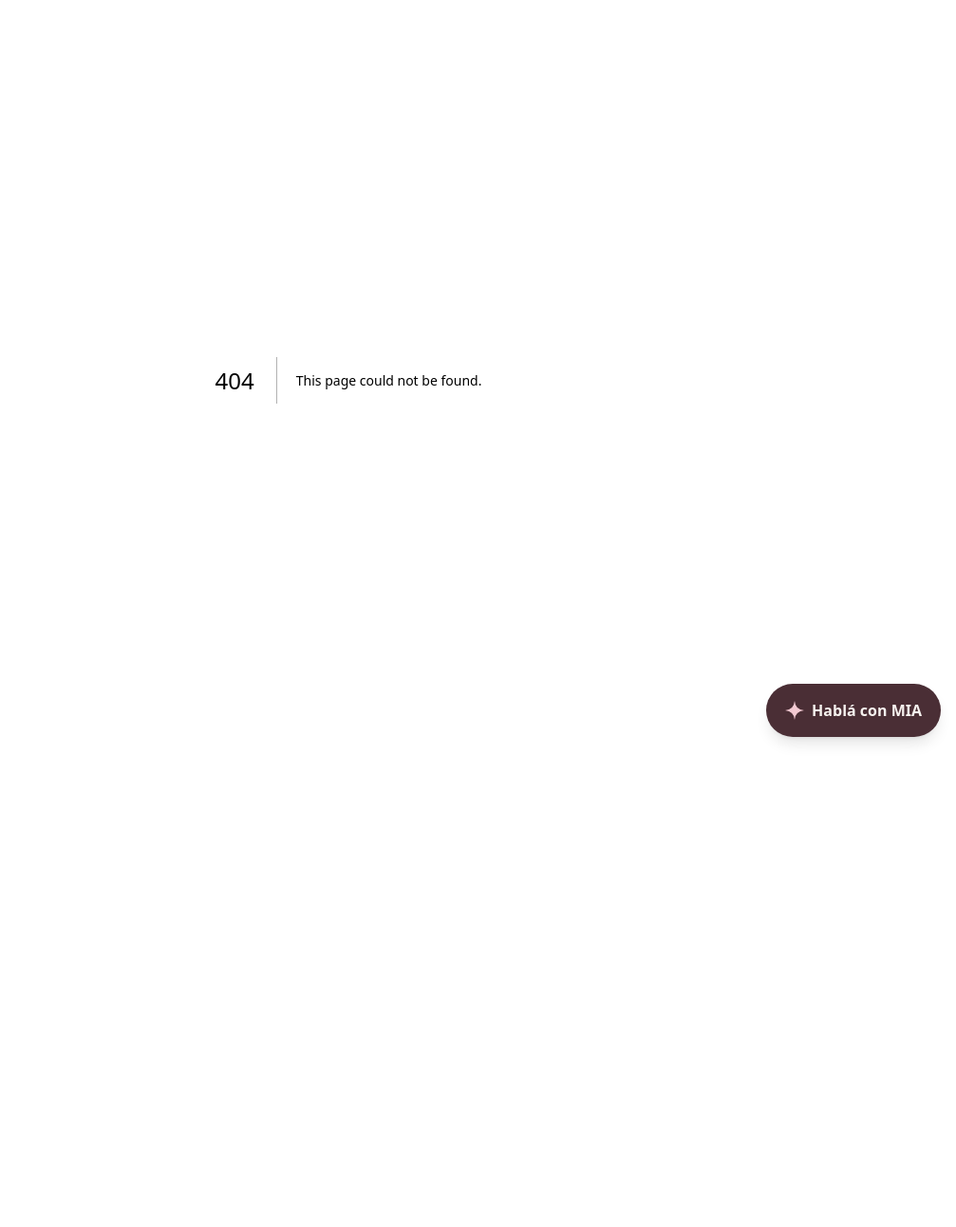
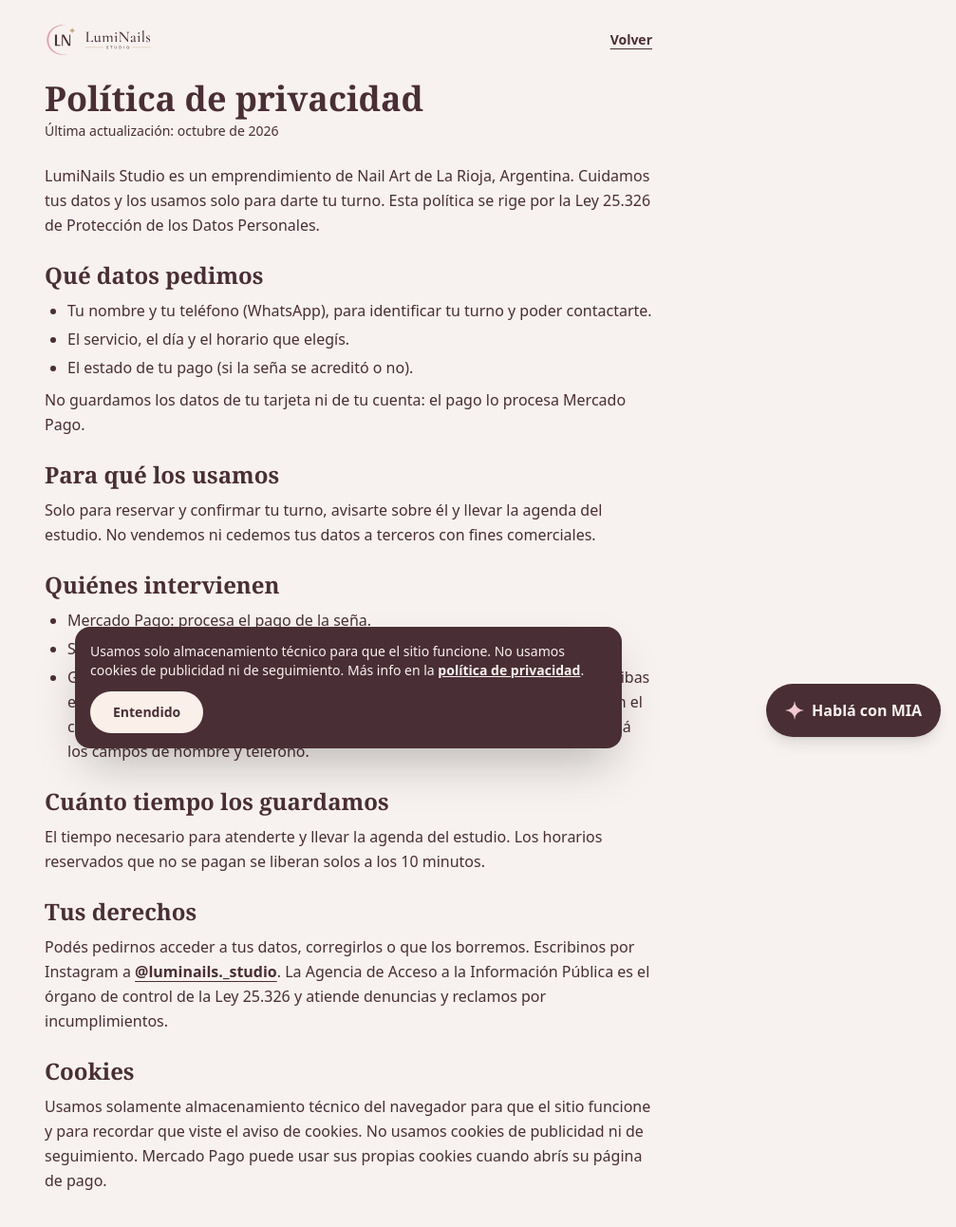
Before and after one commit to Fabri2022/Proyecto-Luminails, a Next.js app: page /privacidad in a window 1280 px wide. Before the commit this address had no page. Shown: the top 1292 px of the page at 95% size, without its empty margins (273-1280 px from the left). Before the commit the page ends 800 px from the top, so only its background shows below. Built offline with nearby package versions, Linux system fonts and the light colour scheme.

Commit message:
Privacidad, términos, aviso de cookies y casilla de aceptación al reservar
Co-Authored-By: Claude Sonnet 5.5 <noreply@anthropic.com>
Claude-Session: https://claude.ai/code/session_01Pic6ZqCBdUZyWkQZPDuqU4

```diff
--- a/src/app/layout.tsx
+++ b/src/app/layout.tsx
@@ -1,6 +1,7 @@
 import type { Metadata, Viewport } from "next";
 import "./globals.css";
 import { Mia } from "@/components/Mia";
+import { AvisoCookies } from "@/components/AvisoCookies";
 
 export const metadata: Metadata = {
   title: "LumiNails Studio · Reservá tu turno de uñas en La Rioja",
@@ -27,6 +28,7 @@ export default function RootLayout({ children }: LayoutProps<"/">) {
     <html lang="es-AR" className="h-full">
       <body className="min-h-full flex flex-col">{children}
         <Mia />
+        <AvisoCookies />
       </body>
     </html>
   );
--- a/src/app/page.tsx
+++ b/src/app/page.tsx
@@ -311,6 +311,10 @@ function Pie() {
           </span>
           Seguinos
         </a>
+        <p className="mt-4 flex justify-center gap-4">
+          <a href="/privacidad" className="underline underline-offset-4">Privacidad</a>
+          <a href="/terminos" className="underline underline-offset-4">Términos y condiciones</a>
+        </p>
         <p className="mt-2">La Rioja, Argentina · © 2026 LumiNails Studio</p>
       </div>
     </footer>
--- /dev/null
+++ b/src/app/privacidad/page.tsx
@@ -0,0 +1,50 @@
+import { Legal, CONTACTO_IG, CONTACTO_TXT } from "@/components/Legal";
+
+export const metadata = { title: "Política de privacidad · LumiNails Studio" };
+
+export default function Privacidad() {
+  return (
+    <Legal titulo="Política de privacidad" actualizado="octubre de 2026">
+      <p>LumiNails Studio es un emprendimiento de Nail Art de La Rioja, Argentina. Cuidamos tus datos y los usamos solo para darte tu turno. Esta política se rige por la Ley 25.326 de Protección de los Datos Personales.</p>
+
+      <section>
+        <h2>Qué datos pedimos</h2>
+        <ul>
+          <li>Tu nombre y tu teléfono (WhatsApp), para identificar tu turno y poder contactarte.</li>
+          <li>El servicio, el día y el horario que elegís.</li>
+          <li>El estado de tu pago (si la seña se acreditó o no).</li>
+        </ul>
+        <p className="mt-2">No guardamos los datos de tu tarjeta ni de tu cuenta: el pago lo procesa Mercado Pago.</p>
+      </section>
+
+      <section>
+        <h2>Para qué los usamos</h2>
+        <p>Solo para reservar y confirmar tu turno, avisarte sobre él y llevar la agenda del estudio. No vendemos ni cedemos tus datos a terceros con fines comerciales.</p>
+      </section>
+
+      <section>
+        <h2>Quiénes intervienen</h2>
+        <ul>
+          <li>Mercado Pago: procesa el pago de la seña.</li>
+          <li>Supabase y Vercel: guardan los datos de la agenda y alojan la aplicación.</li>
+          <li>Google (Gemini): MIA, nuestra asistente, usa inteligencia artificial. Lo que escribas en el chat se envía a Google para generar la respuesta. Por eso, no escribas en el chat datos personales como teléfono, DNI o datos de tarjeta; para reservar, usá los campos de nombre y teléfono.</li>
+        </ul>
+      </section>
+
+      <section>
+        <h2>Cuánto tiempo los guardamos</h2>
+        <p>El tiempo necesario para atenderte y llevar la agenda del estudio. Los horarios reservados que no se pagan se liberan solos a los 10 minutos.</p>
+      </section>
+
+      <section>
+        <h2>Tus derechos</h2>
+        <p>Podés pedirnos acceder a tus datos, corregirlos o que los borremos. Escribinos por Instagram a <a href={CONTACTO_IG} target="_blank" rel="noopener noreferrer">{CONTACTO_TXT}</a>. La Agencia de Acceso a la Información Pública es el órgano de control de la Ley 25.326 y atiende denuncias y reclamos por incumplimientos.</p>
+      </section>
+
+      <section>
+        <h2>Cookies</h2>
+        <p>Usamos solamente almacenamiento técnico del navegador para que el sitio funcione y para recordar que viste el aviso de cookies. No usamos cookies de publicidad ni de seguimiento. Mercado Pago puede usar sus propias cookies cuando abrís su página de pago.</p>
+      </section>
+    </Legal>
+  );
+}
--- a/src/app/reservar/Reserva.tsx
+++ b/src/app/reservar/Reserva.tsx
@@ -28,6 +28,7 @@ export default function Reserva() {
   const [hora, setHora] = useState<number | null>(null);
   const [nombre, setNombre] = useState("");
   const [telefono, setTelefono] = useState("");
+  const [acepta, setAcepta] = useState(false);
   const [enviando, setEnviando] = useState(false);
   const [errorReserva, setErrorReserva] = useState("");
   const [reserva, setReserva] = useState<{ turnoId: string; expiraEn: string } | null>(null);
@@ -98,7 +99,7 @@ export default function Reserva() {
 
   const horas = fecha && dias ? dias[fecha] ?? [] : [];
   const telOk = telefono.replace(/\D/g, "").length >= 8;
-  const listo = fecha !== null && hora !== null && nombre.trim().length >= 2 && telOk;
+  const listo = fecha !== null && hora !== null && nombre.trim().length >= 2 && telOk && acepta;
   const fechaTexto = fecha
     ? (() => { const [y, m, d] = fecha.split("-").map(Number); return `${DIAS_LARGO[new Date(Date.UTC(y, m - 1, d)).getUTCDay()]} ${d} de ${MESES[m - 1].toLowerCase()}`; })()
     : "";
@@ -216,6 +217,10 @@ export default function Reserva() {
           <label className="mt-3 block text-sm font-semibold">Teléfono (WhatsApp)
             <input value={telefono} onChange={(e) => setTelefono(e.target.value)} inputMode="tel" autoComplete="tel" className="mt-1 block min-h-12 w-full rounded-2xl bg-white px-4 text-base ring-1 ring-cacao/25" />
           </label>
+          <label className="mt-4 flex items-start gap-3 text-sm">
+            <input type="checkbox" checked={acepta} onChange={(e) => setAcepta(e.target.checked)} className="mt-0.5 size-6 shrink-0 accent-[#4a2e35]" />
+            <span>Leí y acepto los <Link href="/terminos" target="_blank" className="font-semibold underline">términos y condiciones</Link> y la <Link href="/privacidad" target="_blank" className="font-semibold underline">política de privacidad</Link>.</span>
+          </label>
         </section>
       )}
 
--- /dev/null
+++ b/src/app/terminos/page.tsx
@@ -0,0 +1,40 @@
+import { Legal, CONTACTO_IG, CONTACTO_TXT } from "@/components/Legal";
+
+export const metadata = { title: "Términos y condiciones · LumiNails Studio" };
+
+export default function Terminos() {
+  return (
+    <Legal titulo="Términos y condiciones" actualizado="octubre de 2026">
+      <p>Al reservar un turno en LumiNails Studio aceptás estas condiciones.</p>
+
+      <section>
+        <h2>Servicios y precios</h2>
+        <p>Ofrecemos Semipermanente, Kapping y Soft Gel, con los precios y duraciones que ves en la página. Los adicionales se suman al precio del servicio. El precio final se abona en el estudio.</p>
+      </section>
+
+      <section>
+        <h2>Reserva y seña</h2>
+        <ul>
+          <li>Para confirmar el turno se abona una seña de $2.000, únicamente con Mercado Pago desde la aplicación.</li>
+          <li>Al elegir un horario te lo guardamos 10 minutos. Si en ese tiempo no se acredita la seña, el horario se libera para otras personas.</li>
+          <li>El turno queda confirmado recién cuando Mercado Pago nos avisa que la seña se acreditó.</li>
+        </ul>
+      </section>
+
+      <section>
+        <h2>Cancelaciones y devolución de la seña</h2>
+        <p>Las condiciones para cancelar, reprogramar o recuperar la seña las define el estudio. Consultalas por Instagram, en <a href={CONTACTO_IG} target="_blank" rel="noopener noreferrer">{CONTACTO_TXT}</a>, antes de reservar.</p>
+      </section>
+
+      <section>
+        <h2>Asistente MIA</h2>
+        <p>MIA es una asistente con inteligencia artificial que consulta la agenda real. Puede equivocarse: el horario vale cuando lo ves en el calendario o cuando tu turno figura confirmado. MIA no cobra ni reserva por su cuenta.</p>
+      </section>
+
+      <section>
+        <h2>Tus datos</h2>
+        <p>Cómo cuidamos tus datos está explicado en la <a href="/privacidad">política de privacidad</a>.</p>
+      </section>
+    </Legal>
+  );
+}
--- /dev/null
+++ b/src/components/AvisoCookies.tsx
@@ -0,0 +1,24 @@
+"use client";
+
+import Link from "next/link";
+import { useSyncExternalStore } from "react";
+
+const CLAVE = "luminails-aviso-cookies";
+const oyentes = new Set<() => void>();
+const visto = () => { try { return localStorage.getItem(CLAVE) === "1"; } catch { return false; } };
+const suscribir = (f: () => void) => { oyentes.add(f); return () => { oyentes.delete(f); }; };
+
+// Aviso informativo: el sitio solo usa almacenamiento técnico (sin cookies de publicidad ni seguimiento).
+export function AvisoCookies() {
+  const yaVisto = useSyncExternalStore(suscribir, visto, () => true);
+  if (yaVisto) return null;
+  return (
+    <div role="region" aria-label="Aviso de cookies" className="fixed inset-x-3 bottom-3 z-[60] mx-auto max-w-xl rounded-2xl bg-cacao p-4 text-sm text-hueso shadow-2xl">
+      <p>Usamos solo almacenamiento técnico para que el sitio funcione. No usamos cookies de publicidad ni de seguimiento. Más info en la <Link href="/privacidad" className="font-semibold underline">política de privacidad</Link>.</p>
+      <button type="button" className="mt-3 min-h-11 rounded-full bg-blush px-6 font-bold text-cacao"
+        onClick={() => { try { localStorage.setItem(CLAVE, "1"); } catch { /* sin almacenamiento */ } oyentes.forEach((f) => f()); }}>
+        Entendido
+      </button>
+    </div>
+  );
+}
--- /dev/null
+++ b/src/components/Legal.tsx
@@ -0,0 +1,24 @@
+import Link from "next/link";
+import Image from "next/image";
+import type { ReactNode } from "react";
+
+export const CONTACTO_IG = "https://www.instagram.com/luminails._studio";
+export const CONTACTO_TXT = "@luminails._studio";
+
+export function Legal({ titulo, actualizado, children }: { titulo: string; actualizado: string; children: ReactNode }) {
+  return (
+    <main className="mx-auto w-full max-w-2xl px-4 pb-32 pt-6">
+      <header className="flex items-center justify-between">
+        <Link href="/" aria-label="Volver al inicio">
+          <Image src="/logo/LumiNails_horizontal.svg" alt="LumiNails Studio" width={420} height={86} className="h-9 w-auto" priority />
+        </Link>
+        <Link href="/" className="text-sm font-semibold underline underline-offset-4">Volver</Link>
+      </header>
+      <h1 className="mt-6 font-serif text-4xl font-semibold">{titulo}</h1>
+      <p className="mt-1 text-sm">Última actualización: {actualizado}</p>
+      <div className="mt-6 space-y-6 leading-relaxed [&_h2]:mb-2 [&_h2]:font-serif [&_h2]:text-2xl [&_h2]:font-semibold [&_ul]:list-disc [&_ul]:space-y-1 [&_ul]:pl-6 [&_a]:font-semibold [&_a]:underline [&_a]:underline-offset-4">
+        {children}
+      </div>
+    </main>
+  );
+}
--- a/src/components/Mia.tsx
+++ b/src/components/Mia.tsx
@@ -28,6 +28,7 @@ export function Mia() {
   const [elegida, setElegida] = useState<Opcion | null>(null);
   const [nombre, setNombre] = useState("");
   const [telefono, setTelefono] = useState("");
+  const [acepta, setAcepta] = useState(false);
   const [yendo, setYendo] = useState(false);
   const [errorPago, setErrorPago] = useState("");
   const fin = useRef<HTMLDivElement>(null);
@@ -79,7 +80,7 @@ export function Mia() {
     } catch { setErrorPago("Sin conexión. Probá de nuevo."); }
     setYendo(false);
   }
-  const datosOk = nombre.trim().length >= 2 && telefono.replace(/\D/g, "").length >= 8;
+  const datosOk = nombre.trim().length >= 2 && telefono.replace(/\D/g, "").length >= 8 && acepta;
 
   return (
     <>
@@ -128,6 +129,10 @@ export function Mia() {
                 <label className="mt-2 block text-sm font-semibold">Teléfono (WhatsApp)
                   <input value={telefono} onChange={(e) => setTelefono(e.target.value)} inputMode="tel" autoComplete="tel" className="mt-1 block min-h-11 w-full rounded-xl bg-white px-3 text-base ring-1 ring-cacao/25" />
                 </label>
+                <label className="mt-3 flex items-start gap-2 text-xs">
+                  <input type="checkbox" checked={acepta} onChange={(e) => setAcepta(e.target.checked)} className="mt-0.5 size-5 shrink-0 accent-[#4a2e35]" />
+                  <span>Acepto los <Link href="/terminos" target="_blank" className="font-semibold underline">términos</Link> y la <Link href="/privacidad" target="_blank" className="font-semibold underline">política de privacidad</Link>.</span>
+                </label>
                 {errorPago && <p className="mt-2 text-sm font-semibold" role="alert">{errorPago}</p>}
                 <button type="button" onClick={reservarYPagar} disabled={!datosOk || yendo} className="btn-cta mt-3 w-full disabled:opacity-50">
                   {yendo ? "Abriendo Mercado Pago…" : "Pagar seña de $2.000"}
```
